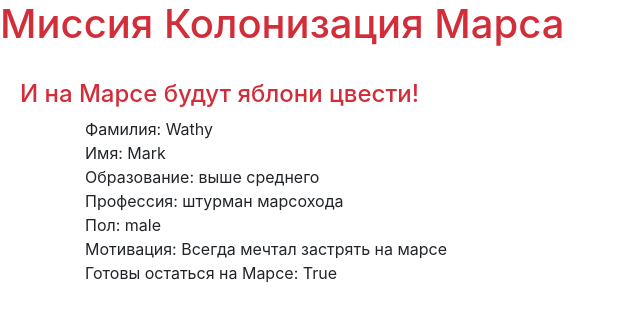
After one commit to Demitry0-0/MARS, a Flask app: page /answer in a window 1280 px wide. The commit adds this page. Shown: the top 322 px of the page, without its empty margins (0-640 px from the left). Run offline with Flask 2, Linux system fonts and the light colour scheme; some libraries are stand-ins or nearby versions.

Commit message:
Add files via upload

```diff
--- a/server.py
+++ b/server.py
@@ -442,5 +442,31 @@ def list_prof(tp=False):
     return 'Неверный параметр.'
 
 
+@app.route('/answer')
+def answer():
+    item = {'title': 'Анкета',
+            'surname': 'Wathy',
+            'name': 'Mark',
+            'education': 'выше среднего',
+            'profession': 'штурман марсохода',
+            'sex': 'male',
+            'motivation': 'Всегда мечтал застрять на марсе',
+            'ready': 'True'}
+    return render_template('auto_answer.html', item=item, title=item['title'])
+
+
+@app.route('/auto_answer')
+def auto_answer():
+    item = {'title': 'Анкета',
+            'surname': 'Wathy',
+            'name': 'Mark',
+            'education': 'выше среднего',
+            'profession': 'штурман марсохода',
+            'sex': 'male',
+            'motivation': 'Всегда мечтал застрять на марсе',
+            'ready': 'True'}
+    return render_template('auto_answer.html', item=item, title=item['title'])
+
+
 if __name__ == '__main__':
     app.run(port=8080, host='127.0.0.1')
--- a/static/css/style.css
+++ b/static/css/style.css
@@ -10,3 +10,5 @@ form.login_form {
     border-radius: 5px;
     padding: 10px;
 }
+h4 { margin-left: 20px;
+ color: #d22e3a}
--- /dev/null
+++ b/templates/auto_answer.html
@@ -0,0 +1,11 @@
+{% extends "my_html.html" %}
+
+{% block content %}
+Фамилия: {{item['surname']}}<br>
+Имя: {{item['name']}}<br>
+Образование: {{item['education']}}<br>
+Профессия: {{item['profession']}}<br>
+Пол: {{item['sex']}}<br>
+Мотивация: {{item['motivation']}}<br>
+Готовы остаться на Марсе: {{item['ready']}}
+{% endblock %}
--- a/templates/my_html.html
+++ b/templates/my_html.html
@@ -1,12 +1,21 @@
 <!DOCTYPE html>
 <html lang="en">
 <head>
-    <meta charset="UTF-8">
-        <title>{{ title }}</title>
+    <meta charset="utf-8">
+    <meta name="viewport" content="width=device-width, initial-scale=1, shrink-to-fit=no">
+    <link rel="stylesheet"
+          href="https://stackpath.bootstrapcdn.com/bootstrap/4.4.1/css/bootstrap.min.css"
+          integrity="sha384-Vkoo8x4CGsO3+Hhxv8T/Q5PaXtkKtu6ug5TOeNV6gBiFeWPGFN9MuhOf23Q9Ifjh"
+          crossorigin="anonymous">
+    <link rel="stylesheet" type="text/css" href="static/css/style.css">
+    <title>{{title}}</title>
 </head>
 <body>
 <h1>Миссия Колонизация Марса</h1>
 </br>
 <h4>И на Марсе будут яблони цвести!</h4>
+<main role="main" class="container">
+    {% block content %}{% endblock %}
+</main>
 </body>
 </html>
```
Also changed, not shown: templates/load_photo.html (added, +26 -0 lines), static/img/photo.jpg. Lines whose indentation alone changed are shown as unchanged.
